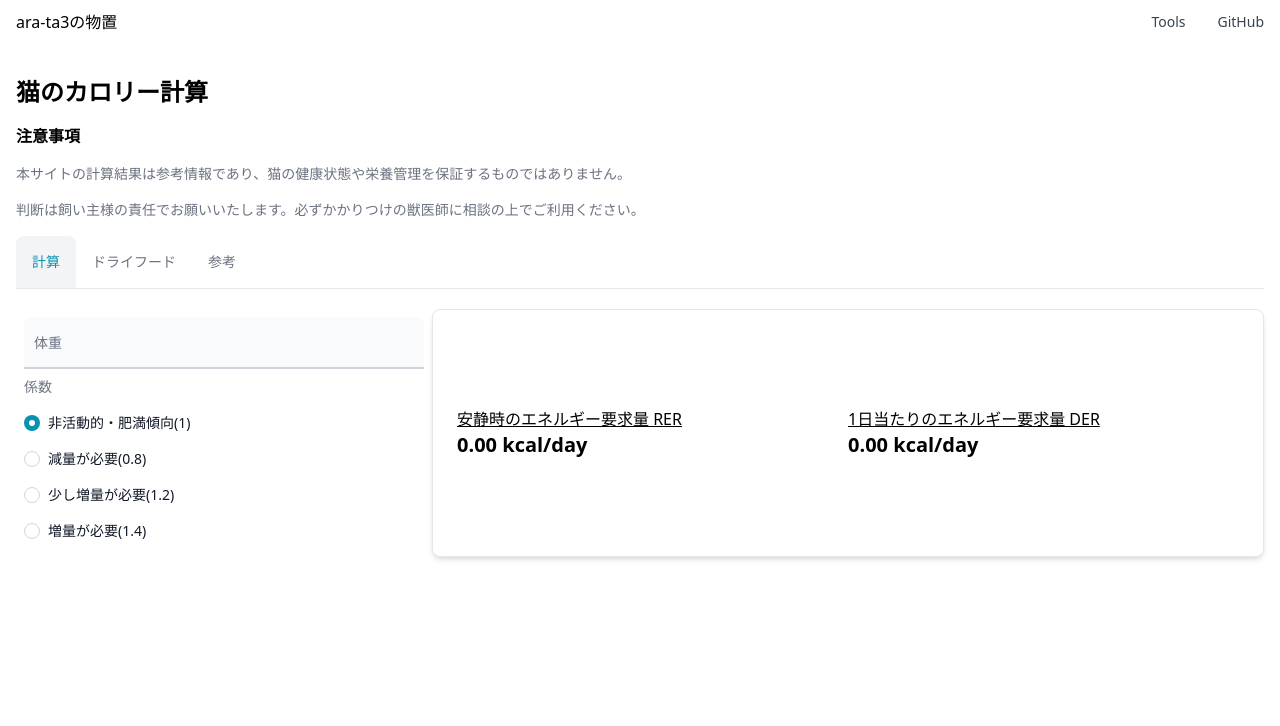
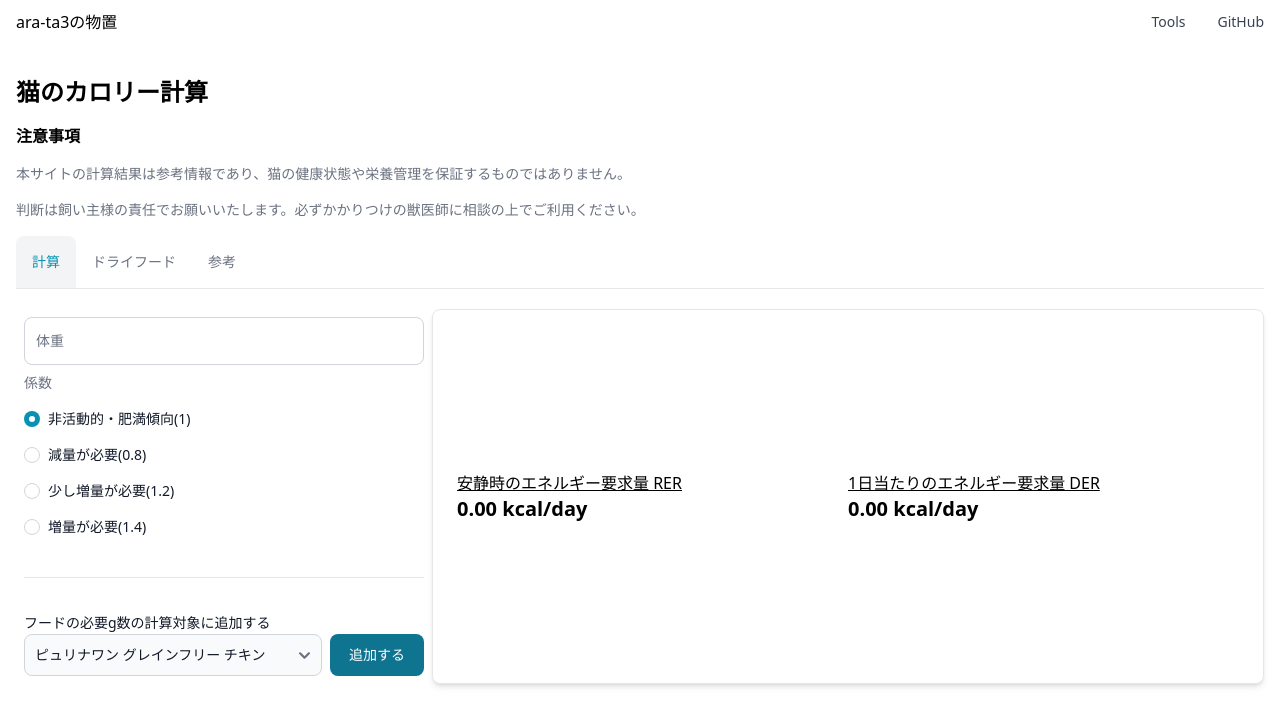
Before and after one commit to ara-ta3/ara-ta3.github.io, a React (Vite) app: page /cat/calorie in a window 1280 px wide. Shown: the top 726 px of the page. Built offline with nearby package versions, Linux system fonts and the light colour scheme.

Commit message:
Add select and button

```diff
--- a/src/components/cats/CalorieCalculator.tsx
+++ b/src/components/cats/CalorieCalculator.tsx
@@ -1,6 +1,15 @@
 import React, { useEffect, useState } from "react";
-import { CatCalorie as DomainCatCalorie } from "../../domains/Cat.ts";
-import { Alert, Card, FloatingLabel, Tooltip } from "flowbite-react";
+import { CatCalorie as DomainCatCalorie, DryFoods } from "../../domains/Cat.ts";
+import {
+  Alert,
+  Button,
+  Card,
+  FloatingLabel,
+  HR,
+  Label,
+  Select,
+  Tooltip,
+} from "flowbite-react";
 import { MultiplierForm } from "./calculator/Multiplier.tsx";
 
 const CalorieCalculator: React.FC<{
@@ -38,7 +47,7 @@ const CalorieCalculator: React.FC<{
     <div className="grid grid-cols-3">
       <div className="flex flex-col grid-item col-span-1 p-2">
         <FloatingLabel
-          variant="filled"
+          variant="outlined"
           label="体重"
           type="number"
           value={weight}
@@ -49,6 +58,21 @@ const CalorieCalculator: React.FC<{
           }}
         />
         <MultiplierForm setMultiplier={setMultiplier} current={multiplier} />
+        <HR />
+        <div>
+          <Label
+            htmlFor="dry-foods"
+            value="フードの必要g数の計算対象に追加する"
+          />
+          <div className="flex item-center gap-2">
+            <Select id="dry-foods">
+              {DryFoods.map((f) => {
+                return <option key={f.id}>{f.name}</option>;
+              })}
+            </Select>
+            <Button className="whitespace-nowrap">追加する</Button>
+          </div>
+        </div>
       </div>
       <Card className="flex flex-col grid-item col-span-2">
         <div className="grid grid-cols-2">
```
